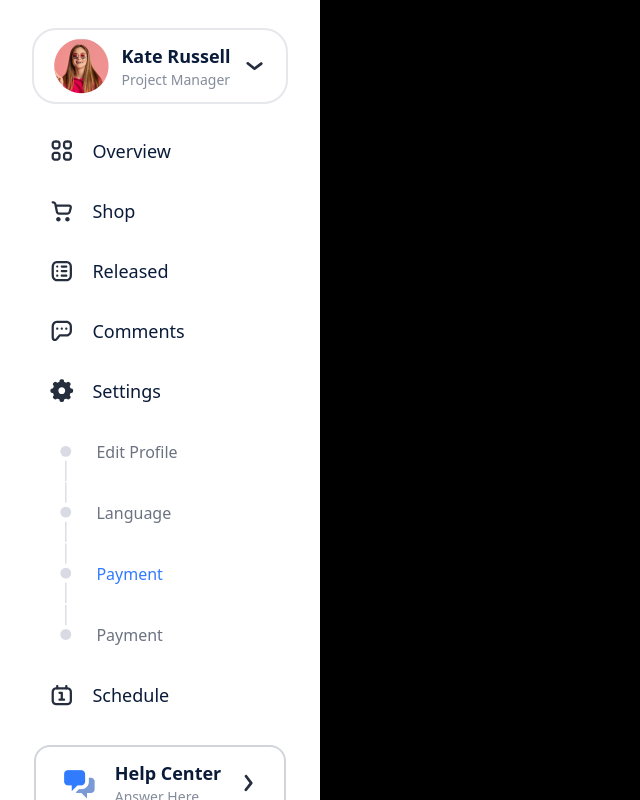
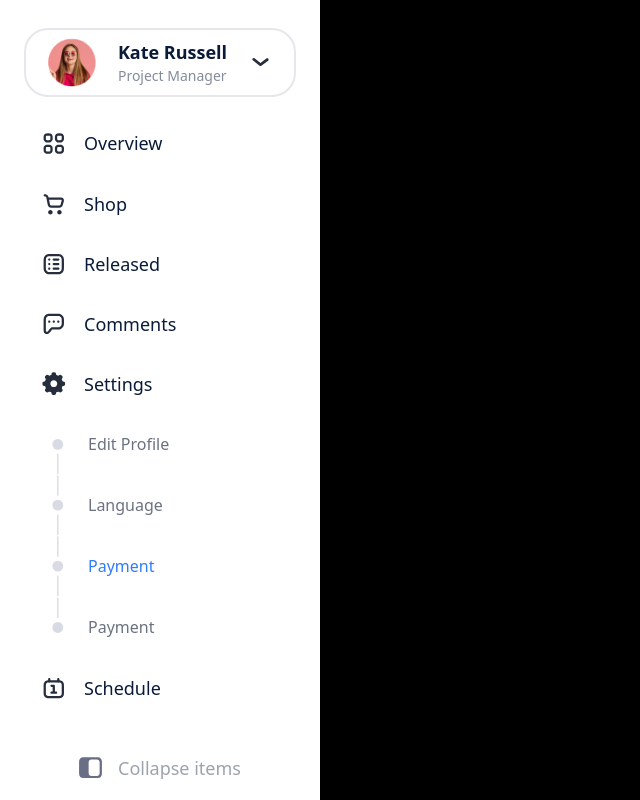
Before and after one commit to GDGAlgiers/web-navigation-package, a Next.js app: page / in a window 1280 px wide. Shown: the whole page, without its empty margins (0-640 px from the left). Built offline with nearby package versions, Linux system fonts and the light colour scheme.

Commit message:
fixed collapse issue for static version

```diff
--- a/src/components/template2/SideNavBar.jsx
+++ b/src/components/template2/SideNavBar.jsx
@@ -13,31 +13,50 @@ import Collapse from 'public/Images/template2/Subtract.svg'
 import Gift from "public/Images/template2/Gift.svg";
 import Gift1 from "public/Images/template2/Gift1.svg";
 import Gift2 from "public/Images/template2/Gift2.svg";
-
-import { useState } from 'react'
+import { useState } from 'react' ;
 
 
-const SideNavBar = () => {
-  const [active, setActive] = useState(true)
+const SideNavBar = ({
+  isLogedIn,
+  logo,
+  links,
+  generaleStyles,
+  layoutStyles,
+  buttonsActions,
+}) => {
+  const [Open, setOpen] = useState(true);
   return (
-      <aside className="flex flex-col items-center justify-between h-[100vh] gap-5 px-6 py-5 overflow-y-scroll bg-white w-80">
+    <aside
+      className={`flex flex-col items-center justify-between h-[100vh] gap-5  overflow-y-scroll overflow-x-hidden bg-white duration-300 ${
+        Open ? "w-80 px-6 py-5" : "w-20 py-0 p-0"
+      }`}
+    >
       {/* a Wrapper div  */}
-        <div className="mt-2">
+      <div className="w-full mt-2">
         {/* Profile pic and preview */}
-          <div className="flex items-center px-5 py-2 border-2 justify-evenly rounded-3xl">
-            <Image src={Pic} alt="Profile Picture" />
-            <div className="px-3">
+        <div
+          className={`flex items-center justify-evenly rounded-3xl w-full ${
+            Open ? "px-3 border-2 py-2 " : "p-0 mt-6 border-0"
+          }`}
+        >
+          <Image src={Pic} alt="Profile Picture" className="w-12" />
+          <div className={`px-3 duration-300 ${!Open && "hidden px-0"}`}>
             <h1 className="text-lg font-bold text-primary">Kate Russell</h1>
             <p className="text-sm opacity-50 text-primary">Project Manager</p>
           </div>
-            <Image src={Arrow} />
+          <Link href={"/"}>
+            <Image
+              src={Arrow}
+              className={`duration-300 ${!Open && "hidden"}`}
+            />
+          </Link>
         </div>
         {/* Links Overview */}
-          <div className="flex flex-col mt-4">
+        <div className={`flex flex-col ${Open && "mt-4" }`}>
           <Link href={"/"}>
             <div className="flex items-center gap-4 p-4">
               <Image alt="Overview" src={Overview} />
-                <h1 className="text-lg font-medium text-primary">Overview</h1>
+              <h1 className={`text-lg font-medium text-primary ${!Open && "hidden"}`}>Overview</h1>
             </div>
           </Link>
           {/* Shop Item */}
@@ -93,9 +112,7 @@ const SideNavBar = () => {
               </div>
               <div className="flex items-center gap-4 border-1">
                 <Image alt="circle and line" src={Gift2} />
-                  <h1 className="text-base font-medium text-gray-500">
-                    Payment
-                  </h1>
+                <h1 className="text-base font-medium text-gray-500">Payment</h1>
               </div>
             </div>
           </div>
@@ -110,7 +127,7 @@ const SideNavBar = () => {
       </div>
       {/* Wrapper Div */}
       <div>
-          <Link href={"/"}>
+        {/* <Link href={"/"}>
             <div className="flex items-center justify-center gap-4 px-6 py-3 border-2 border-gray-300 rounded-2xl">
               <Image alt="Support" src={Support} />
               <div>
@@ -119,16 +136,27 @@ const SideNavBar = () => {
               </div>
               <Image src={Arrow} className="-rotate-90" />
             </div>
-          </Link>
-          <div className="flex items-center gap-4 p-4">
+          </Link> */}
+        <div
+          className={`flex items-center gap-4 cursor-pointer ${
+            Open ? "p-4" : "p-0"
+          }`}
+          onClick={() => {
+            setOpen(!Open);
+          }}
+        >
           <Image alt="Collapse" src={Collapse} />
-            <h1 className="text-lg font-medium text-gray-400">
+          <h1
+            className={`text-lg font-medium text-gray-400 ${
+              !Open && "scale-0"
+            }`}
+          >
             Collapse items
           </h1>
         </div>
       </div>
     </aside>
   );
-}
+};
 
 export default SideNavBar;
```
Lines whose indentation alone changed are shown as unchanged.
